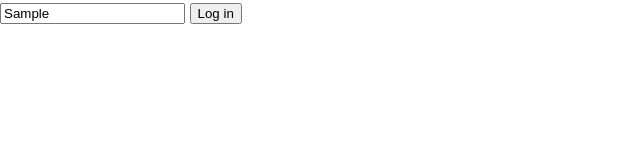
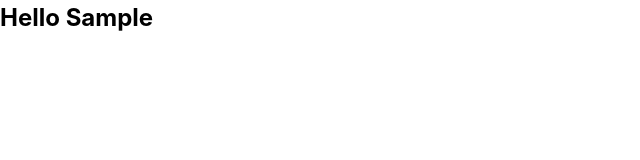
Before and after one commit to chohannah/momento, a plain HTML site: page index.html in a window 1280 px wide. Both pictures are taken after typing "Sample" into the empty fields and a click on the button "Log in". Shown: the whole page, without its empty margins (0-640 px from the left). Drawn offline with Linux system fonts and the light colour scheme.

Commit message:
🚧 Handled className to show greeting message with userName

```diff
--- a/app.js
+++ b/app.js
@@ -1,9 +1,15 @@
 const loginForm = document.querySelector('.login-form')
 const loginInput = document.querySelector('.login-form .login-input')
+const greeting = document.querySelector('.greeting')
+
+const HIDDEN_CLASSNAME = 'visually-hidden'
 
 function onLoginSubmit(e) {
   e.preventDefault()
-  console.log(e)
+  loginForm.classList.add(HIDDEN_CLASSNAME)
+  const userName = loginInput.value
+  greeting.innerText = `Hello ${userName}`
+  greeting.classList.remove(HIDDEN_CLASSNAME)
 }
 
 loginForm.addEventListener('submit', onLoginSubmit)
--- a/index.html
+++ b/index.html
@@ -23,6 +23,10 @@
       </form>
     </section>
 
+    <section>
+      <h1 class="greeting visually-hidden" />
+    </section>
+
     <script src="./app.js"></script>
   </body>
 </html>
```
